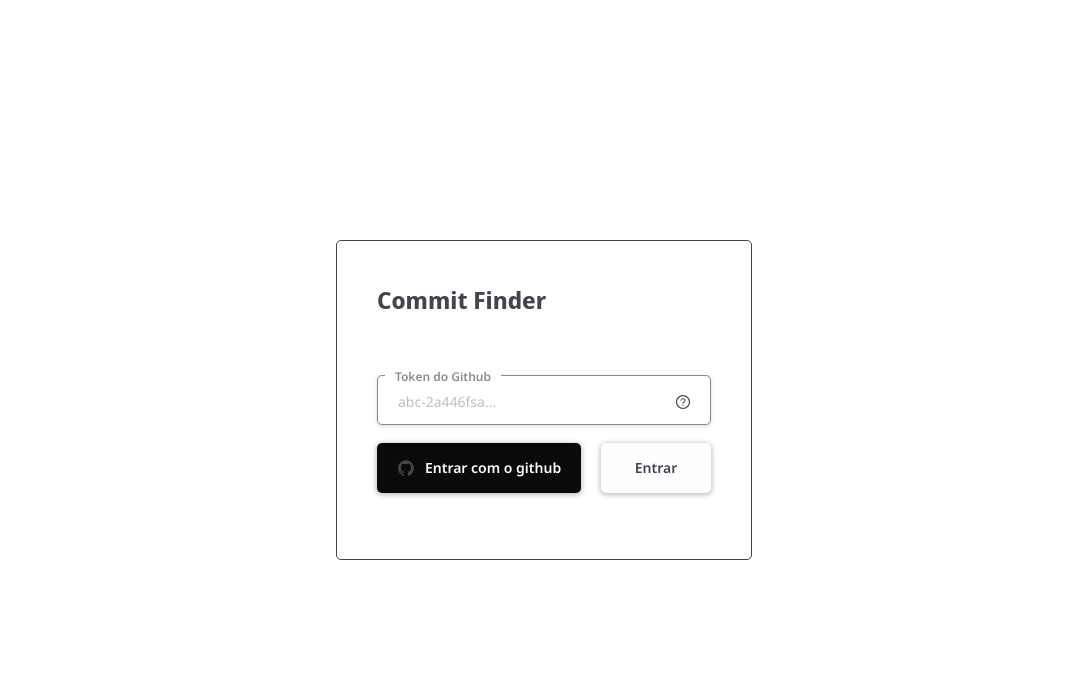
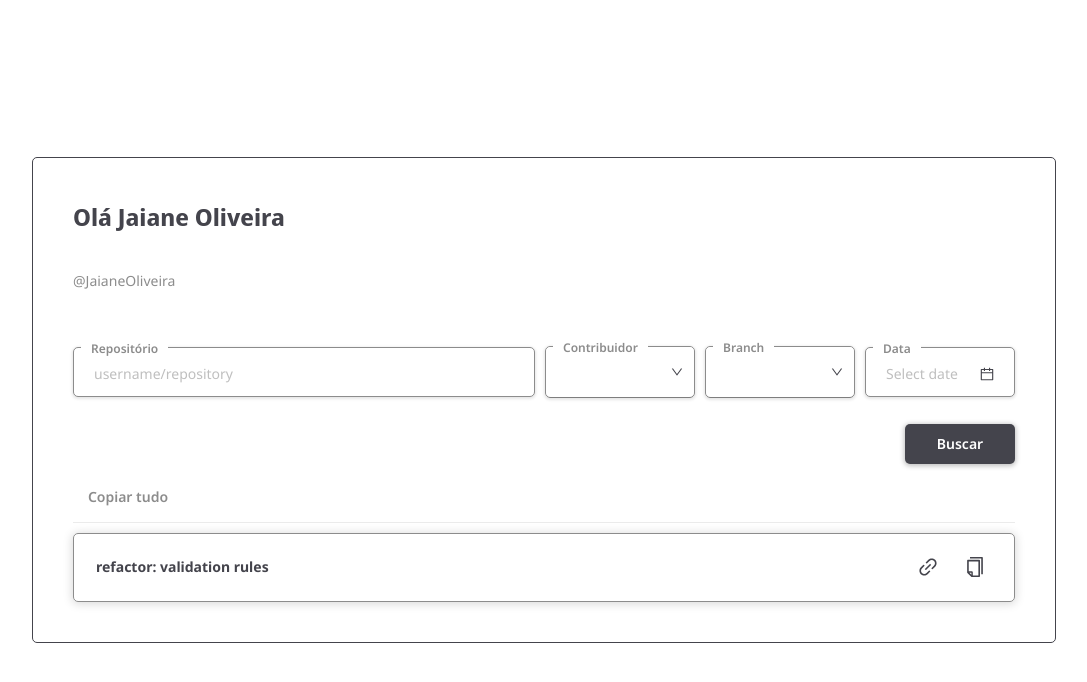
Before and after one commit to JaianeOliveira/commit-finder, a React (Create React App) app: page / in a window 1280 px wide. Shown: the top 682 px of the page, without its empty margins (96-1183 px from the left). Built offline with nearby package versions, Linux system fonts and the light colour scheme.

Commit message:
feat: create a commit item

```diff
--- a/package.json
+++ b/package.json
@@ -22,6 +22,7 @@
     "axios": "^0.27.2",
     "date-fns": "^2.28.0",
     "react": "^18.2.0",
+    "react-copy-to-clipboard": "^5.1.0",
     "react-dom": "^18.2.0",
     "react-icons": "^4.4.0",
     "react-redux": "^8.0.2",
--- a/src/App.tsx
+++ b/src/App.tsx
@@ -3,10 +3,11 @@ import { useAppSelector } from './hooks/useRedux';
 
 import Home from './pages/home';
 import Login from './pages/login';
+import Find from './pages/find';
 
 const App = () => {
 	const token = useAppSelector((store) => store.user.token);
-	return <>{token ? <Home /> : <Login />}</>;
+	return <>{!token ? <Find /> : <Login />}</>;
 };
 
 export default App;
--- a/src/components/Button/index.tsx
+++ b/src/components/Button/index.tsx
@@ -3,7 +3,7 @@ import { StyledButton } from './styles';
 
 type ButtonProps = {
 	children: React.ReactNode;
-	buttonType?: 'normal' | 'flat';
+	buttonType?: 'normal' | 'flat' | 'inline';
 	buttonColor?: string | 'black' | 'gray' | 'white';
 	color?: string;
 	icon?: React.ReactNode;
--- a/src/components/Button/styles.ts
+++ b/src/components/Button/styles.ts
@@ -1,7 +1,7 @@
 import styled from 'styled-components';
 
 export const StyledButton = styled.button<{
-	buttonType?: 'normal' | 'flat';
+	buttonType?: 'normal' | 'flat' | 'inline';
 	buttonColor?: string | 'black' | 'gray' | 'white';
 	color?: string;
 	disabled?: boolean;
@@ -10,11 +10,15 @@ export const StyledButton = styled.button<{
 	align-items: center;
 	justify-content: center;
 
-	padding: 10px 20px;
+	padding: ${(props) =>
+		props.buttonType === 'inline' ? '5px 0' : '10px 20px'};
 	gap: 10px;
 
 	border: none;
-	box-shadow: 0px 1px 5px 1px rgba(0, 0, 0, 0.25);
+	box-shadow: ${(props) =>
+		props.buttonType === 'inline'
+			? 'none'
+			: '0px 1px 5px 1px rgba(0, 0, 0, 0.25)'};
 	border-radius: 5px;
 
 	min-width: 110px;
@@ -24,7 +28,9 @@ export const StyledButton = styled.button<{
 			case 'normal':
 				return '50px';
 			case 'flat':
-				return '43px';
+				return '40px';
+			case 'inline':
+				return '30px';
 			default:
 				return '50px';
 		}
@@ -32,6 +38,7 @@ export const StyledButton = styled.button<{
 
 	color: ${(props) => {
 		if (props.color) return props.color;
+		if (props.buttonType === 'inline') return props.theme.gray_2;
 		switch (props.buttonColor) {
 			case 'black':
 				return props.theme.white;
@@ -47,6 +54,7 @@ export const StyledButton = styled.button<{
 	font-weight: 600;
 
 	background-color: ${(props) => {
+		if (props.buttonType === 'inline') return 'transparent';
 		switch (props.buttonColor) {
 			case 'black':
 				return props.theme.black;
@@ -62,8 +70,11 @@ export const StyledButton = styled.button<{
 	cursor: ${(props) => (props.disabled ? 'no-drop' : 'pointer')};
 
 	&:hover {
-		box-shadow: 0px 1px
-			${(props) => (props.buttonColor === 'white' ? '8px' : '10px')} 1px
-			rgba(0, 0, 0, 0.25);
+		box-shadow: ${(props) =>
+			props.buttonType === 'inline'
+				? 'none'
+				: `0px 1px ${
+						props.buttonColor === 'white' ? '8px' : '10px'
+				  } 1px rgba(0,0,0,0.25)`};
 	}
 `;
--- /dev/null
+++ b/src/components/CommitItem/index.tsx
@@ -0,0 +1,40 @@
+import { CopyOutlined, LinkOutlined } from '@ant-design/icons';
+import { Tooltip } from 'antd';
+import React from 'react';
+import { Container } from './styles';
+
+type CommitItemProps = {
+	message: string;
+	description?: string;
+	url: string;
+};
+
+const CommitItem = (props: CommitItemProps) => {
+	const commit = `${props.message}\n${
+		props.description ? props.description + '\n' : ''
+	} ${props.url}`;
+	const url = props.url;
+
+	return (
+		<Container>
+			<div className="commitArea">
+				<strong>{props.message}</strong>
+				{props.description && <p>{props.description}</p>}
+			</div>
+			<div className="buttonsArea">
+				<Tooltip title="clique para copiar o link do commit">
+					<button onClick={() => navigator.clipboard.writeText(url)}>
+						<LinkOutlined size={30} />
+					</button>
+				</Tooltip>
+				<Tooltip title="clique para copiar o commit">
+					<button onClick={() => navigator.clipboard.writeText(commit)}>
+						<CopyOutlined size={30} />
+					</button>
+				</Tooltip>
+			</div>
+		</Container>
+	);
+};
+
+export default CommitItem;
--- /dev/null
+++ b/src/components/CommitItem/styles.ts
@@ -0,0 +1,67 @@
+import styled from 'styled-components';
+
+export const Container = styled.div`
+	display: flex;
+	justify-content: space-between;
+	align-items: center;
+
+	width: 100%;
+
+	border: 1px solid ${(props) => props.theme.gray_2};
+	border-radius: 5px;
+
+	padding: 18px 22px;
+
+	box-shadow: 0px 1px 10px 1px rgba(0, 0, 0, 0.15);
+
+	.commitArea {
+		display: flex;
+		flex: 1;
+		flex-direction: column;
+		justify-content: center;
+
+		gap: 7px;
+
+		strong {
+			color: ${(props) => props.theme.gray_1};
+		}
+		p {
+			margin-bottom: 0;
+			color: ${(props) => props.theme.gray_1};
+		}
+	}
+
+	.buttonsArea {
+		display: flex;
+		gap: 13px;
+
+		font-size: 20px;
+		button {
+			background: transparent;
+			padding: 0 7px;
+			border: none;
+			cursor: pointer;
+			color: ${(props) => props.theme.gray_3};
+		}
+
+		button:hover {
+			* {
+				color: ${(props) => props.theme.gray_2};
+				transition-property: color, background-color, border-color,
+					text-decoration-color, fill, stroke;
+				transition-timing-function: cubic-bezier(0.4, 0, 0.2, 1);
+				transition-duration: 150ms;
+			}
+		}
+
+		button:active {
+			* {
+				color: ${(props) => props.theme.gray_2};
+				transition-property: color, background-color, border-color,
+					text-decoration-color, fill, stroke;
+				transition-timing-function: cubic-bezier(0.4, 0, 0.2, 1);
+				transition-duration: 150ms;
+			}
+		}
+	}
+`;
--- /dev/null
+++ b/src/components/Divider.ts
@@ -0,0 +1,6 @@
+import styled from 'styled-components';
+
+export default styled.div`
+	border-top: 1px solid ${(props) => props.theme.gray_3};
+	width: 100%; ;
+`;
--- a/src/components/Input/styles.ts
+++ b/src/components/Input/styles.ts
@@ -119,6 +119,7 @@ export const DatePickerWrapper = styled(InputWrapper)<{
 				? props.width + 'px'
 				: props.width
 			: 'auto'};
+	min-width: 150px;
 `;
 
 export const SelectWrapper = styled(InputWrapper)<{ width?: number | string }>`
@@ -128,4 +129,5 @@ export const SelectWrapper = styled(InputWrapper)<{ width?: number | string }>`
 				? props.width + 'px'
 				: props.width
 			: 'auto'};
+	min-width: 150px;
 `;
--- a/src/components/index.ts
+++ b/src/components/index.ts
@@ -3,5 +3,7 @@ import Text from './Text/styles';
 import Input from './Input';
 import Button from './Button';
 import Row from './Row';
+import Divider from './Divider';
+import CommitItem from './CommitItem';
 
-export { Card, Text, Input, Button, Row };
+export { Card, Text, Input, Button, Row, Divider, CommitItem };
--- /dev/null
+++ b/src/pages/find/index.tsx
@@ -0,0 +1,56 @@
+import React from 'react';
+import {
+	Button,
+	Card,
+	Input,
+	Row,
+	Text,
+	Divider,
+	CommitItem,
+} from '../../components';
+import { Screen } from '../../styles';
+
+const Find = () => {
+	return (
+		<Screen>
+			<Card
+				styles={{
+					width: '100%',
+					height: '100%',
+					align: 'start',
+					justify: 'start',
+				}}
+			>
+				<Text size="xlarge" fontDisplay color="gray_1" weight="bold">
+					Olá Jaiane Oliveira
+				</Text>
+				<Text>@JaianeOliveira</Text>
+
+				<Row>
+					<Input
+						type="text"
+						placeholder="username/repository"
+						title="Repositório"
+					/>
+					<Input type="select" title="Contribuidor" />
+					<Input type="select" title="Branch" />
+					<Input type="date" title="Data" />
+				</Row>
+				<Row align="end">
+					<Button buttonType="flat" buttonColor="gray">
+						Buscar
+					</Button>
+				</Row>
+				<Button buttonType="inline">Copiar tudo</Button>
+				<Divider />
+				<CommitItem
+					url="https://github.com/lubysoftware/LabLuby_APP/commit/d18220c4aa821d74f67afa0ee3f501f37bb88a2e"
+					message="refactor: validation rules
+				"
+				/>
+			</Card>
+		</Screen>
+	);
+};
+
+export default Find;
--- a/src/styles/index.ts
+++ b/src/styles/index.ts
@@ -22,5 +22,5 @@ export const Screen = styled.div`
 	align-items: center;
 	justify-content: center;
 
-	padding: 10%;
+	padding: 10vh 10vw;
 `;
```
Also changed, not shown: 1 other file (tests, documents, lock files or other folders).
